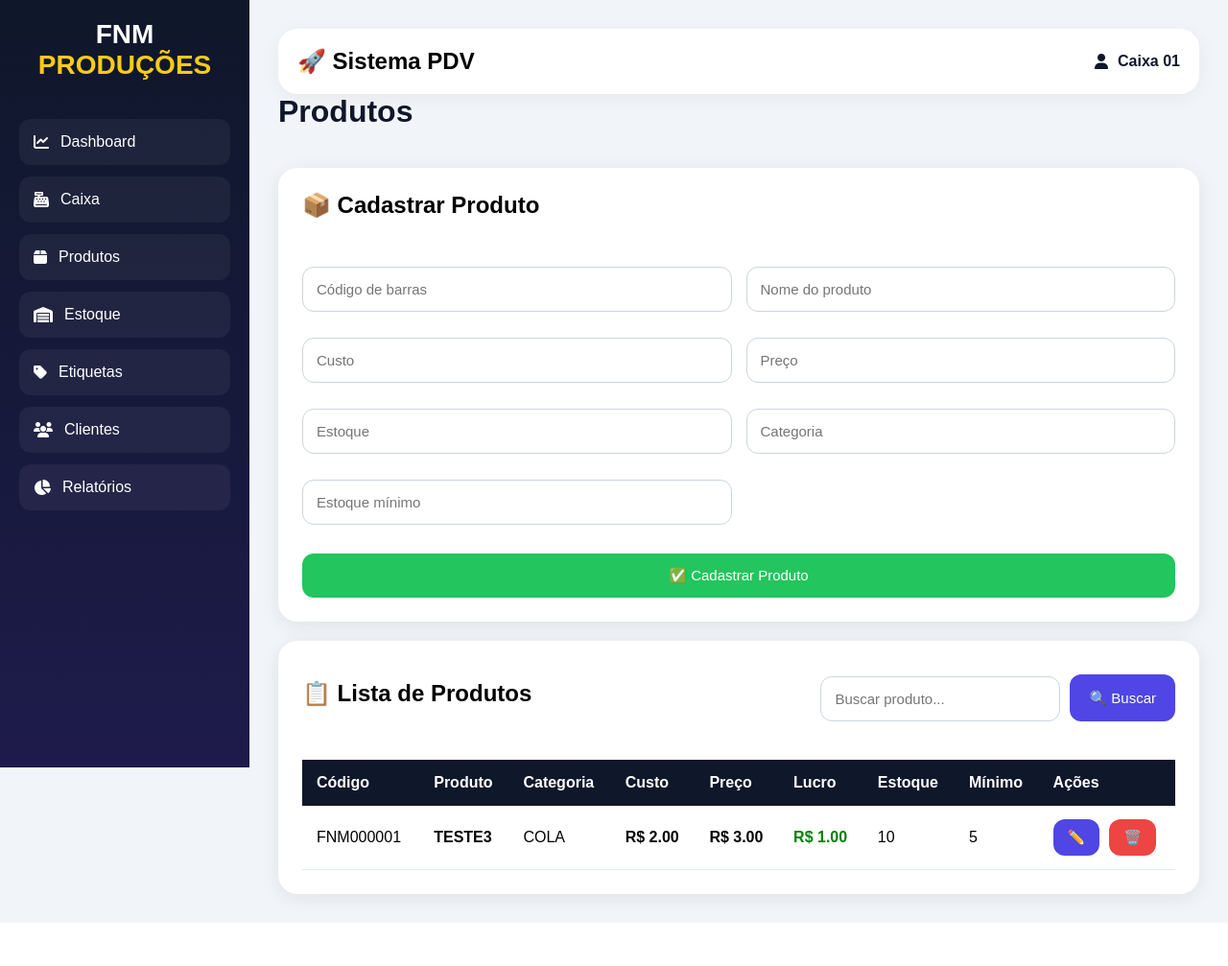
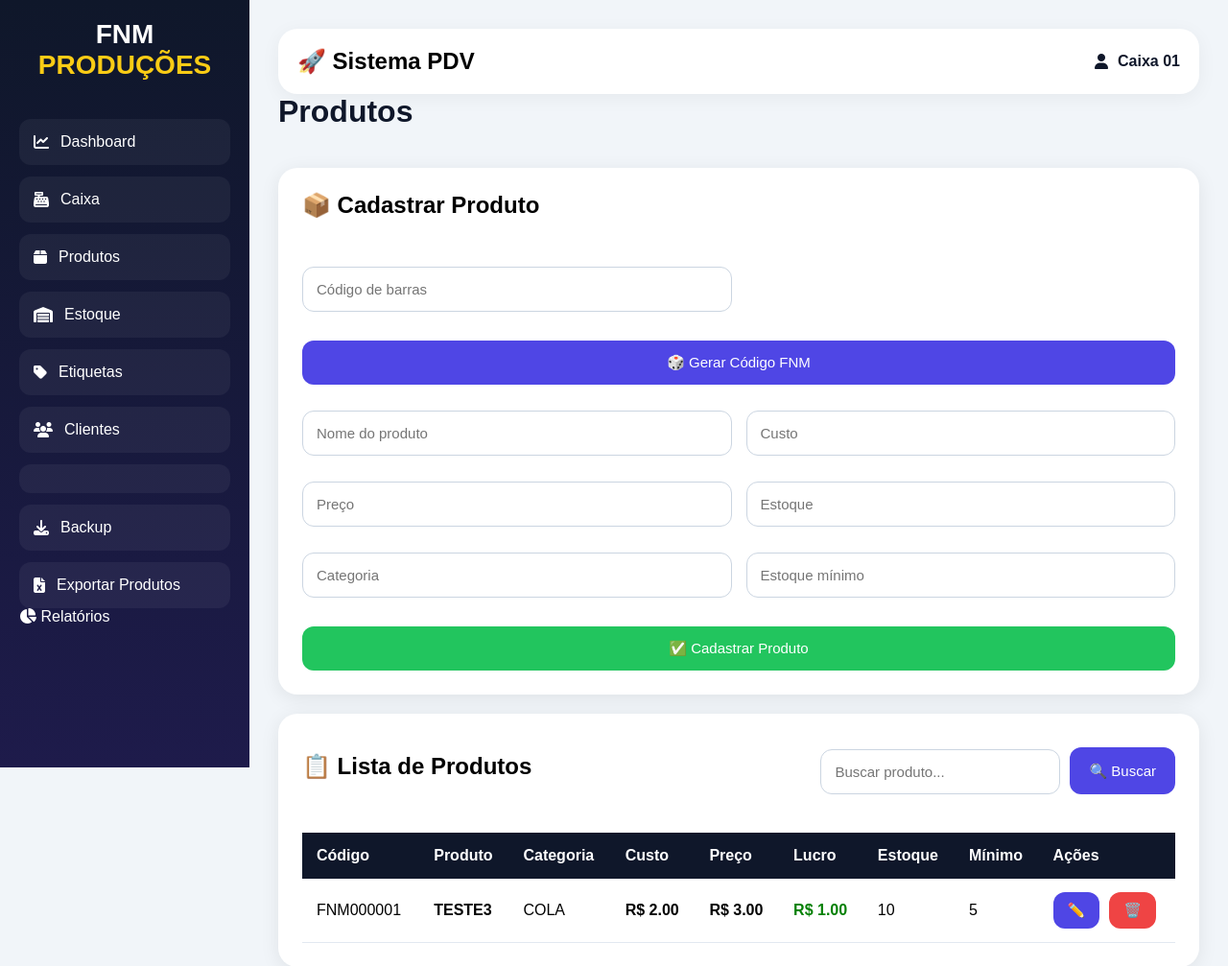
Before and after one commit to wsantana71/fnm-pdv, a Flask app: page /produtos in a window 1280 px wide. Shown: the top 1007 px of the page at 96% size. Before the commit the page ends 962 px from the top, so only its background shows below. Run offline with Flask 3, Linux system fonts and the light colour scheme; data comes from the database, SQL or seed files in the repository.

Commit message:
exportacao excel

```diff
--- a/app.py
+++ b/app.py
@@ -1,4 +1,4 @@
-from flask import Flask, render_template, request, redirect, url_for, session, flash
+from flask import Flask, render_template, request, redirect, url_for, session, flash, send_file
 
 from flask_sqlalchemy import SQLAlchemy
 
@@ -7,6 +7,7 @@ from datetime import datetime
 import requests
 
 import barcode
+import pandas as pd
 
 from barcode.writer import ImageWriter
 app = Flask(__name__)
@@ -1012,7 +1013,65 @@ def imprimir_etiquetas():
         produtos=produtos
 
     )
+# ================= EXPORTAR PRODUTOS =================
 
+@app.route("/exportar_produtos")
+def exportar_produtos():
+
+    produtos = Produto.query.all()
+
+    dados = []
+
+    for produto in produtos:
+
+        dados.append({
+
+            "Código": produto.codigo,
+
+            "Nome": produto.nome,
+
+            "Categoria": produto.categoria,
+
+            "Custo": produto.custo,
+
+            "Preço": produto.preco,
+
+            "Lucro": produto.preco - produto.custo,
+
+            "Estoque": produto.estoque
+
+        })
+
+    df = pd.DataFrame(dados)
+
+    arquivo = "produtos.xlsx"
+
+    df.to_excel(
+        arquivo,
+        index=False
+    )
+
+    return send_file(
+
+        arquivo,
+
+        as_attachment=True
+
+    )
+# ================= BACKUP =================
+
+@app.route("/backup")
+def backup():
+
+    return send_file(
+
+        "instance/banco.db",
+
+        as_attachment=True,
+
+        download_name="backup_pdv.db"
+
+    )
 if __name__ == "__main__":
 
     app.run(
--- a/templates/base.html
+++ b/templates/base.html
@@ -514,6 +514,24 @@
         </a>
 
         <a href="/relatorios">
+            <a href="/backup">
+
+    <i class="fa-solid fa-download"></i>
+
+    <span>
+        Backup
+    </span>
+
+</a>
+<a href="/exportar_produtos">
+
+    <i class="fa-solid fa-file-excel"></i>
+
+    <span>
+        Exportar Produtos
+    </span>
+
+</a>
 
             <i class="fa-solid fa-chart-pie"></i>
 
--- a/templates/produtos.html
+++ b/templates/produtos.html
@@ -58,6 +58,14 @@
     id="codigo"
     placeholder="Código de barras"
 >
+
+<button
+    type="button"
+    onclick="gerarCodigoFNM()"
+    class="azul"
+>
+    🎲 Gerar Código FNM
+</button>
 
     <input
         type="text"
@@ -505,7 +513,15 @@ async function buscarProduto(codigoBarra){
     }
 
 }
+ function gerarCodigoFNM(){
 
+    const numero = Date.now()
+
+    document.getElementById(
+        "codigo"
+    ).value = "FNM" + numero
+
+}
 </script>
 
 {% endblock %}
```
Lines whose indentation alone changed are shown as unchanged.
